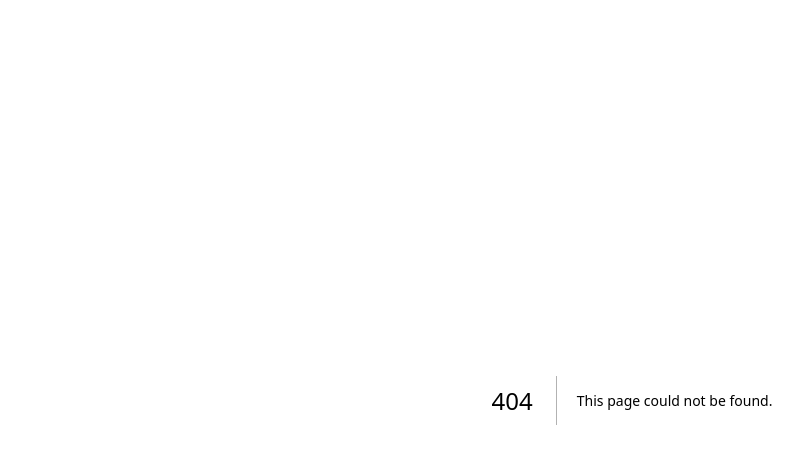
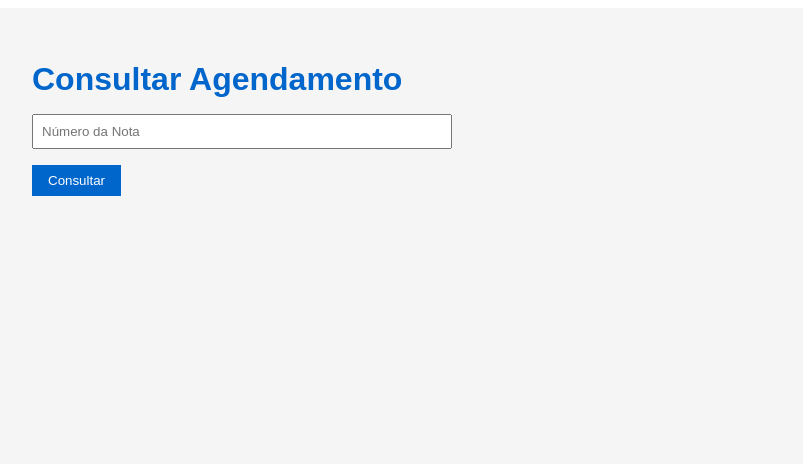
Before and after one commit to AnakRomanov/celesc-agenda, a Next.js app in the folder celesc-agenda/: page /consulta in a window 1280 px wide. Before the commit this address had no page. Shown: the top 464 px of the page, without its empty margins (8-811 px from the left). Built offline with nearby package versions, Linux system fonts and the light colour scheme.

Commit message:
Add files via upload

```diff
--- /dev/null
+++ b/celesc-agenda/pages/consulta.tsx
@@ -0,0 +1,134 @@
+import React, { useState } from "react";
+
+export default function Consulta() {
+  const [numeroNota, setNumeroNota] = useState("");
+  const [agendamento, setAgendamento] = useState(null);
+  const [novaData, setNovaData] = useState("");
+  const [novoPeriodo, setNovoPeriodo] = useState("MANHA");
+  const [mensagem, setMensagem] = useState("");
+
+  const consultar = async () => {
+    setMensagem("Consultando...");
+    const res = await fetch("/api/consultar", {
+      method: "POST",
+      headers: { "Content-Type": "application/json" },
+      body: JSON.stringify({ numeroNota }),
+    });
+    const data = await res.json();
+    if (res.ok) {
+      setAgendamento(data);
+      setMensagem("");
+    } else {
+      setMensagem(data.error || "Erro ao consultar.");
+    }
+  };
+
+  const reagendar = async () => {
+    setMensagem("Reagendando...");
+    const res = await fetch("/api/reagendar", {
+      method: "POST",
+      headers: { "Content-Type": "application/json" },
+      body: JSON.stringify({
+        numeroNota,
+        novaData,
+        novoPeriodo,
+      }),
+    });
+    const data = await res.json();
+    if (res.ok) {
+      setMensagem("Reagendamento realizado com sucesso!");
+      setAgendamento(data);
+    } else {
+      setMensagem(data.error || "Erro ao reagendar.");
+    }
+  };
+
+  return (
+    <main style={styles.container}>
+      <h1 style={styles.title}>Consultar Agendamento</h1>
+      <input
+        type="text"
+        placeholder="Número da Nota"
+        value={numeroNota}
+        onChange={(e) => setNumeroNota(e.target.value)}
+        style={styles.input}
+      />
+      <button onClick={consultar} style={styles.button}>
+        Consultar
+      </button>
+
+      {mensagem && <p>{mensagem}</p>}
+
+      {agendamento && (
+        <div style={styles.card}>
+          <p><strong>Nome:</strong> {agendamento.nomeSolicitante}</p>
+          <p><strong>Localidade:</strong> {agendamento.localidade}</p>
+          <p><strong>Data Atual:</strong> {agendamento.dataAtual?.split("T")[0]}</p>
+          <p><strong>Período Atual:</strong> {agendamento.periodoAtual}</p>
+          <p><strong>Status:</strong> {agendamento.status}</p>
+          <p><strong>Reagendamentos:</strong> {agendamento.quantidadeReagendamentos}</p>
+
+          {agendamento.status !== "CONCLUIDO" &&
+            agendamento.quantidadeReagendamentos < 1 && (
+              <>
+                <h3>Reagendar</h3>
+                <input
+                  type="date"
+                  value={novaData}
+                  onChange={(e) => setNovaData(e.target.value)}
+                  style={styles.input}
+                />
+                <select
+                  value={novoPeriodo}
+                  onChange={(e) => setNovoPeriodo(e.target.value)}
+                  style={styles.input}
+                >
+                  <option value="MANHA">Manhã</option>
+                  <option value="TARDE">Tarde</option>
+                </select>
+                <button onClick={reagendar} style={styles.button}>
+                  Confirmar Reagendamento
+                </button>
+              </>
+            )}
+        </div>
+      )}
+    </main>
+  );
+}
+
+const styles = {
+  container: {
+    padding: "2rem",
+    fontFamily: "Arial, sans-serif",
+    backgroundColor: "#f5f5f5",
+    minHeight: "100vh",
+  },
+  title: {
+    fontSize: "2rem",
+    marginBottom: "1rem",
+    color: "#0066cc",
+  },
+  input: {
+    padding: "0.5rem",
+    marginBottom: "1rem",
+    width: "100%",
+    maxWidth: "400px",
+    display: "block",
+  },
+  button: {
+    padding: "0.5rem 1rem",
+    backgroundColor: "#0066cc",
+    color: "#fff",
+    border: "none",
+    cursor: "pointer",
+    marginBottom: "1rem",
+  },
+  card: {
+    backgroundColor: "#fff",
+    padding: "1rem",
+    borderRadius: "8px",
+    boxShadow: "0 0 10px rgba(0,0,0,0.1)",
+    maxWidth: "500px",
+  },
+};
```
